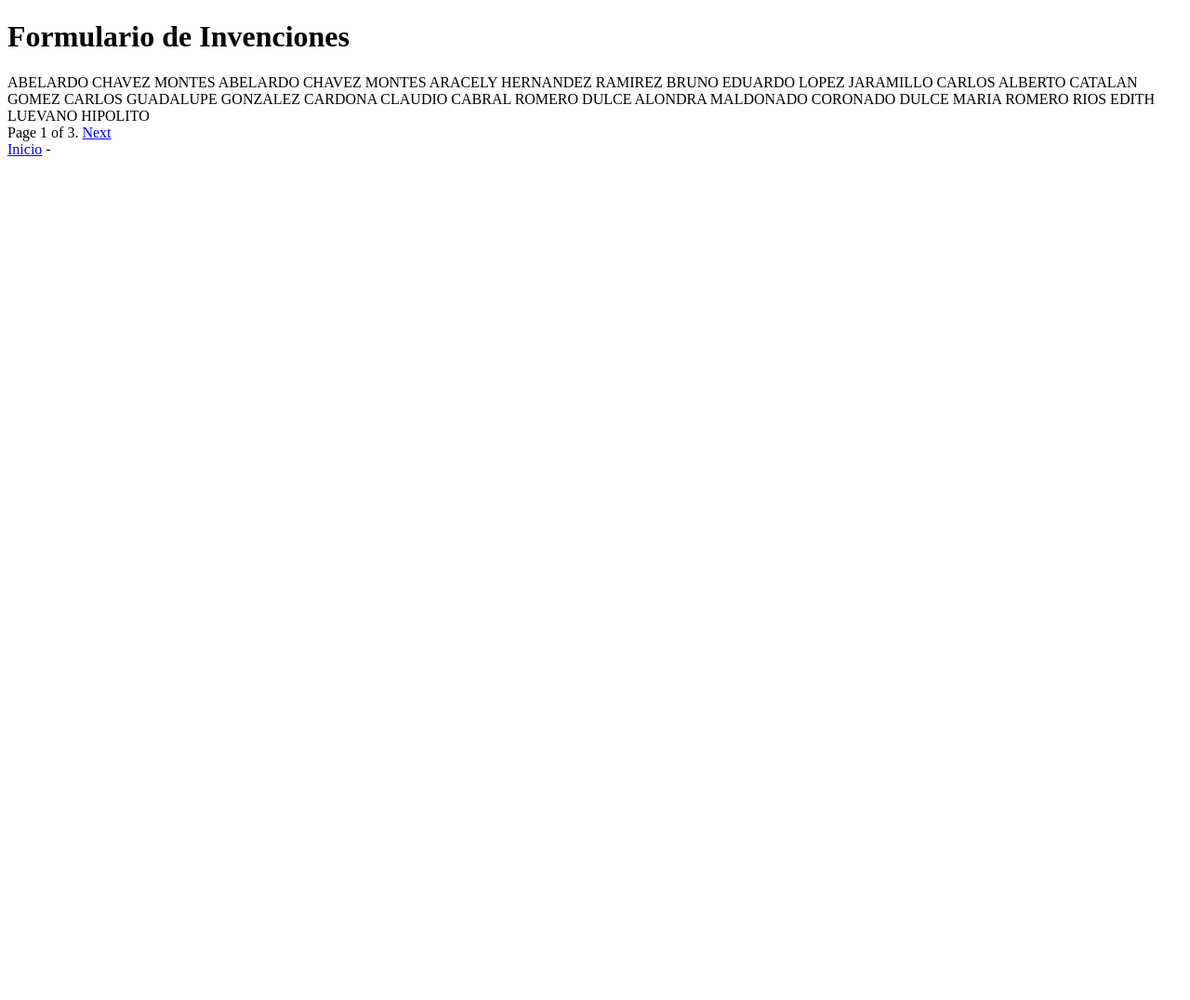
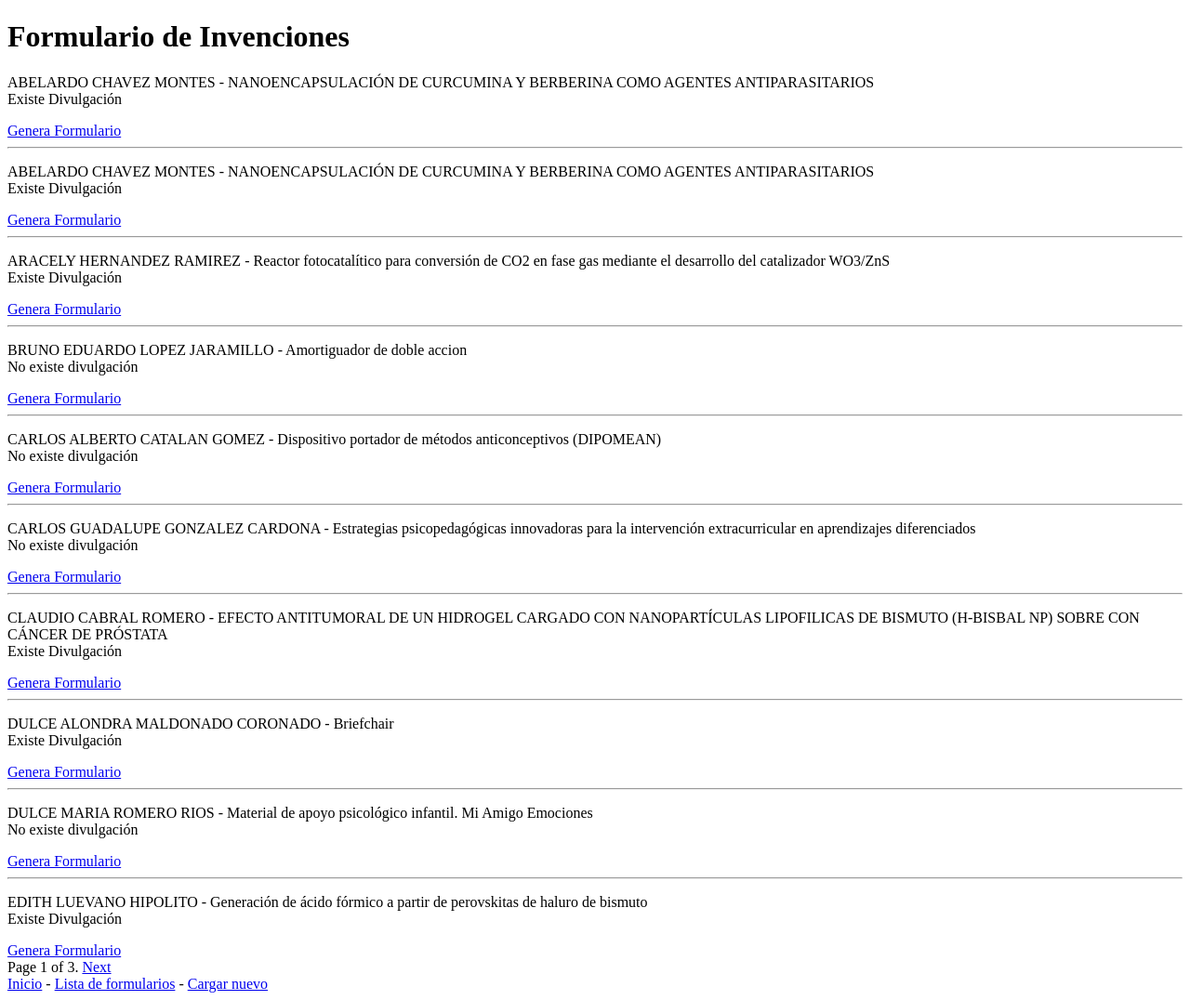
Before and after one commit to virgiliomx/formulario, a Django app: page /formulario/ in a window 1280 px wide. Shown: the whole page at 93% size. Before the commit the page ends 168 px from the top, so only its background shows below. Run offline with Django 4.2, Linux system fonts and the light colour scheme; data comes from the database, SQL or seed files in the repository; both versions use the stored data as it was after the commit.

Commit message:
Ya crea archivos de word con el formulario indicado

```diff
--- a/creaFormulario/models.py
+++ b/creaFormulario/models.py
@@ -6,12 +6,13 @@ class Formulario(models.Model):
     email_institucional = models.EmailField(null=True, )
     titulo = models.CharField(null=True, max_length=500)
     nombre = models.CharField(null=True, max_length=200)
+    dependencia = models.CharField(null=True, max_length=100)
     email = models.EmailField(null=True, )
     telefono = models.CharField(null=True, max_length=50)
     contacto = models.CharField(null=True, max_length=200)
     email_adicional = models.EmailField(null=True, )
     divulgacion = models.BooleanField(null=False, default=False)
-    divulgacion_info = models.CharField(max_length=200)
+    divulgacion_info = models.CharField(null=True, max_length=200)
     divulgacion_fecha_1 = models.DateField(
         null=True, default=django.utils.timezone.now)
     divulgacion_fecha_2 = models.DateField(
--- a/creaFormulario/urls.py
+++ b/creaFormulario/urls.py
@@ -5,4 +5,6 @@ app_name = 'creaFormulario'
 urlpatterns = [
     path('', views.formulario_list, name='listaFormulario'),
     path('carga/', views.cargaExcel, name='cargaExcel'),
+    path('<int:formulario_id>/creaFormulario/',
+         views.generaFormulario, name='generaFormulario'),
 ]
--- a/creaFormulario/views.py
+++ b/creaFormulario/views.py
@@ -1,5 +1,12 @@
+from io import StringIO
+import os
+from django.http import HttpResponse
 from django.shortcuts import render, get_object_or_404
 from django.core.paginator import Paginator, EmptyPage, PageNotAnInteger
+from django.templatetags.static import static
+from docx import Document
+from docx.shared import Inches, Pt
+from docx.enum.text import WD_PARAGRAPH_ALIGNMENT
 import openpyxl
 from .models import Formulario
 
@@ -43,11 +50,6 @@ def cargaExcel(request):
 
         wb = openpyxl.load_workbook(excel_file)
 
-        # getting all sheets
-        # sheets = wb.sheetnames
-        # getting a particular sheet
-        # worksheet = wb["Sheet1"]
-        # getting active sheet
         hoja = wb.active
         # print(hoja)
 
@@ -58,74 +60,337 @@ def cargaExcel(request):
             # Hace split al campo de título, para no crear subcarpetas
             # titulo_e = (hoja.cell(i, 6).value).split("/", 1)
             # Valida valores boleanos para ser ingresados al modelo
-            divulgacion_e = boo(hoja.cell(i, 12).value)
-            invencion_e = boo(hoja.cell(i, 28).value)
-            convenios_e = boo(hoja.cell(i, 30).value)
-            mercado_e = boo(hoja.cell(i, 33).value)
-            interes_e = boo(hoja.cell(i, 37).value)
-            discovery_e = boo(hoja.cell(i, 39).value)
-            compromiso_e = boo(hoja.cell(i, 42).value)
-            contacto_e = boo(hoja.cell(i, 35).value)
+            divulgacion_e = boo(hoja.cell(i, 13).value)
+            invencion_e = boo(hoja.cell(i, 29).value)
+            convenios_e = boo(hoja.cell(i, 31).value)
+            mercado_e = boo(hoja.cell(i, 34).value)
+            interes_e = boo(hoja.cell(i, 38).value)
+            discovery_e = boo(hoja.cell(i, 40).value)
+            compromiso_e = boo(hoja.cell(i, 43).value)
+            contacto_e = boo(hoja.cell(i, 36).value)
 
             # Fechas
-            fecha_1 = dat(hoja.cell(i, 14))
-            fecha_2 = dat(hoja.cell(i, 15))
-            fecha_3 = dat(hoja.cell(i, 16))
+            fecha_1 = dat(hoja.cell(i, 15).value)
+            fecha_2 = dat(hoja.cell(i, 16).value)
+            fecha_3 = dat(hoja.cell(i, 17).value)
 
             formulario = Formulario(email_institucional=hoja.cell(i, 4).value,
                                     # titulo=titulo_e,
-                                    titulo=hoja.cell(i, 6).value,
+                                    titulo=hoja.cell(i, 7).value,
+                                    dependencia=hoja.cell(i, 6).value,
                                     nombre=hoja.cell(i, 5).value,
                                     email=hoja.cell(i, 4).value,
-                                    telefono=hoja.cell(i, 9).value,
-                                    contacto=hoja.cell(i, 10).value,
-                                    email_adicional=hoja.cell(i, 11).value,
+                                    telefono=hoja.cell(i, 10).value,
+                                    contacto=hoja.cell(i, 11).value,
+                                    email_adicional=hoja.cell(i, 12).value,
                                     divulgacion=divulgacion_e,
-                                    divulgacion_info=hoja.cell(i, 13).value,
+                                    divulgacion_info=hoja.cell(i, 14).value,
                                     divulgacion_fecha_1=fecha_1,
                                     divulgacion_fecha_2=fecha_2,
                                     divulgacion_fecha_3=fecha_3,
                                     divulgacion_evidencia=hoja.cell(
-                                        i, 17).value,
-                                    keywords=hoja.cell(i, 18).value,
-                                    area_aplicacion=hoja.cell(i, 19).value,
-                                    tipo_invencion=hoja.cell(i, 20).value,
-                                    descripcion=hoja.cell(i, 21).value,
-                                    problematica=hoja.cell(i, 22).value,
-                                    relevantes=hoja.cell(i, 23).value,
-                                    ocurrencia=hoja.cell(i, 24).value,
-                                    obvia=hoja.cell(i, 25).value,
-                                    financiamiento=hoja.cell(i, 26).value,
+                                        i, 18).value,
+                                    keywords=hoja.cell(i, 19).value,
+                                    area_aplicacion=hoja.cell(i, 20).value,
+                                    tipo_invencion=hoja.cell(i, 21).value,
+                                    descripcion=hoja.cell(i, 22).value,
+                                    problematica=hoja.cell(i, 23).value,
+                                    relevantes=hoja.cell(i, 24).value,
+                                    ocurrencia=hoja.cell(i, 25).value,
+                                    obvia=hoja.cell(i, 26).value,
+                                    financiamiento=hoja.cell(i, 27).value,
                                     financiamiento_especifique=hoja.cell(
-                                        i, 27).value,
+                                        i, 28).value,
                                     invencion_involucramiento=invencion_e,
-                                    involucrameinto=hoja.cell(i, 29).value,
+                                    involucrameinto=hoja.cell(i, 30).value,
                                     convenios=convenios_e,
-                                    convenios_tipo=hoja.cell(i, 31).value,
-                                    necesidad=hoja.cell(i, 32).value,
+                                    convenios_tipo=hoja.cell(i, 32).value,
+                                    necesidad=hoja.cell(i, 33).value,
                                     mercado=mercado_e,
-                                    mercado_especifique=hoja.cell(i, 34).value,
+                                    mercado_especifique=hoja.cell(i, 35).value,
                                     contacto_empresa=contacto_e,
                                     contacto_especifique=hoja.cell(
-                                        i, 36).value,
+                                        i, 37).value,
                                     interes=interes_e,
-                                    interes_especifique=hoja.cell(i, 38).value,
+                                    interes_especifique=hoja.cell(i, 39).value,
                                     discovery=discovery_e,
                                     discovery_especifique=hoja.cell(
-                                        i, 40).value,
-                                    informacion_tecnica=hoja.cell(i, 41).value,
+                                        i, 41).value,
+                                    informacion_tecnica=hoja.cell(i, 42).value,
                                     compromiso=compromiso_e)
             excel_data.append(formulario)
-            print(formulario.divulgacion_evidencia)
-            # formulario.save()
-        # iterating over the rows and
-        # getting value from each cell in row
-        """for row in worksheet.iter_rows():
-            row_data = list()
-            for cell in row:
-                row_data.append(str(cell.value))
-                print(cell.value)
-            excel_data.append(row_data)"""
-        # print(excel_data)
+            print(formulario.divulgacion_fecha_1)
+            formulario.save()
+    return render(request, 'creaFormulario/cargaExcel.html', {"excel_data": excel_data})
 
-        return render(request, 'creaFormulario/cargaExcel.html', {"excel_data": excel_data})
+
+def generaFormulario(request, formulario_id):
+
+    formulario = Formulario.objects.get(pk=formulario_id)
+    docx_title = "Formulario de Invención.docx"
+    document = Document()
+    ################################
+    #           Header             #
+    ################################
+    header = document.sections[0].header
+    pheader = header.paragraphs[0]
+    logo_run = pheader.add_run()
+    logo_run.add_picture(os.path.join(
+        "static", "img/header.png"), height=Inches(1))
+    logo_run.add_break()
+    logo_run.alignment = 3
+
+    footer = document.sections[0].footer
+    pfooter = footer.paragraphs[0]
+    footer_run = pfooter.add_run()
+    footer_run.add_picture(os.path.join(
+        "static", "img/footer.png"), height=Inches(1.5))
+    footer_run.alignment = 3
+
+    ################################
+    #           Portada            #
+    ################################
+    p_tt = document.add_paragraph()
+    run_tt = p_tt.add_run("COORDINACIÓN DE TRANSFERENCIA DE TECNOLOGÍA")
+    p_pi = document.add_paragraph()
+    run_pi = p_pi.add_run("COORDINACIÓN DE PROPIEDAD INDUSTRIAL")
+    p_formulario = document.add_paragraph()
+    run_formulario = p_formulario.add_run(
+        "FORMULARIO DE DECLARACIÓN DE LA INVENCIÓN")
+    run_formulario.bold = True
+    p_tt.alignment = WD_PARAGRAPH_ALIGNMENT.CENTER
+    p_pi.alignment = WD_PARAGRAPH_ALIGNMENT.CENTER
+    p_formulario.alignment = WD_PARAGRAPH_ALIGNMENT.CENTER
+    run_formulario.font.size = Pt(45)
+
+    run_formulario.add_break()
+    run_formulario.add_break()
+
+    p_titulo = document.add_paragraph()
+    run_titulo = p_titulo.add_run(
+        f'Título del proyecto: {formulario.titulo}')
+    run_titulo.add_break()
+    run_nombre = p_titulo.add_run(
+        f'Nombre: {formulario.nombre}, Tel: {formulario.telefono}, Correo: {formulario.email},')
+    run_titulo.bold = True
+    p_titulo.alignment = WD_PARAGRAPH_ALIGNMENT.CENTER
+
+    document.add_page_break()
+
+    p_divulgacion = document.add_paragraph()
+    run_divulgacion = p_divulgacion.add_run("¿Ha realizado divulgación?")
+    run_divulgacion.add_break()
+    if not formulario.divulgacion:
+        run_respuesta_divulgacion = p_divulgacion.add_run(
+            f'{formulario.divulgacion}')
+    else:
+        run_respuesta_divulgacion = p_divulgacion.add_run(
+            f'{formulario.divulgacion}\n{formulario.divulgacion_info} en fecha {formulario.divulgacion_fecha_1}')
+        if formulario.divulgacion_fecha_2 is not None:
+            run_fecha_divulgacion_2 = p_divulgacion.add_run(
+                f', {formulario.divulgacion_fecha_2}')
+        if formulario.divulgacion_fecha_3 is not None:
+            run_fecha_divulgacion_3 = p_divulgacion.add_run(
+                f', {formulario.divulgacion_fecha_3}')
+        run_divulgacion_evidencia = p_divulgacion.add_run(
+            f', evidencia {formulario.divulgacion_evidencia}.')
+    run_divulgacion.bold = True
+
+    p_keywords = document.add_paragraph()
+    run_keywords = p_keywords.add_run(
+        "Proporcione una lista de palabras claves técnicas en español e inglés que describan su tecnología:")
+    run_keywords.add_break()
+    run_respuesta_keywords = p_keywords.add_run(f'{formulario.keywords}')
+    run_keywords.bold = True
+
+    p_area_aplicacion = document.add_paragraph()
+    run_area_aplicacion = p_area_aplicacion.add_run(
+        "Mencione el área de aplicación de su invención:")
+    run_area_aplicacion.add_break()
+    run_respuesta_area_aplicacion = p_area_aplicacion.add_run(
+        f'{formulario.area_aplicacion}')
+    run_area_aplicacion.bold = True
+
+    p_tipo = document.add_paragraph()
+    run_tipo = p_tipo.add_run("Su invención es un:")
+    run_tipo.add_break()
+    run_respuesta_tipo = p_tipo.add_run(f'{formulario.tipo_invencion}')
+    run_tipo.bold = True
+
+    p_descripcion = document.add_paragraph()
+    run_descripcion = p_descripcion.add_run(
+        "Descripción detallada de su invención:")
+    run_descripcion.add_break()
+    run_despuesta_descripcion = p_descripcion.add_run(
+        f'{formulario.descripcion}')
+    run_descripcion.bold = True
+
+    p_problematica = document.add_paragraph()
+    run_problematica = p_problematica.add_run(
+        "Mencione cuál es el problema técnico que resuelve su invención:")
+    run_problematica.add_break()
+    run_respuesta_problematica = p_problematica.add_run(
+        f'{formulario.problematica}')
+    run_problematica.bold = True
+
+    p_relevantes = document.add_paragraph()
+    run_relevantes = p_relevantes.add_run(
+        "Mencione los artículos y/o patentes más relevantes:")
+    run_relevantes.add_break()
+    run_respuesta_relevantes = p_relevantes.add_run(
+        f'{formulario.relevantes}')
+    run_relevantes.bold = True
+
+    p_ocurrencia = document.add_paragraph()
+    run_ocurrencia = p_ocurrencia.add_run(
+        "¿Cómo se le surgió la invención?")
+    run_ocurrencia.add_break()
+    run_respuesta_ocurrencia = p_ocurrencia.add_run(
+        f'{formulario.ocurrencia}')
+    run_ocurrencia.bold = True
+
+    p_obvia = document.add_paragraph()
+    run_obvia = p_obvia.add_run(
+        "¿La invención podría resultar obvia para otra persona con conocimientos medios del área?, Especifique:")
+    run_obvia.add_break()
+    run_respuesta_obvia = p_obvia.add_run(f'{formulario.obvia}')
+    run_obvia.bold = True
+
+    p_financiamiento = document.add_paragraph()
+    run_financiamiento = p_financiamiento.add_run(
+        "Este proyecto fue financiado por:")
+    run_financiamiento.add_break()
+    run_respuesta_financiamiento = p_financiamiento.add_run(
+        f'{formulario.financiamiento}')
+    run_financiamiento.bold = True
+
+    p_financiamiento_departamento = document.add_paragraph()
+    run_financiamiento_departamento = p_financiamiento_departamento.add_run(
+        "Especifique cual departamento:")
+    run_financiamiento_departamento.add_break()
+    run_respuesta_financiamiento_departamento = p_financiamiento_departamento.add_run(
+        f'{formulario.financiamiento_especifique}')
+    run_financiamiento_departamento.bold = True
+
+    p_involucramiento = document.add_paragraph()
+    run_involucramiento = p_involucramiento.add_run(
+        "¿Existe alguna otra institución, organización o empresa involucrada en el desarrollo de la invención?, Especifique:")
+    run_involucramiento.add_break()
+    run_respuesta_involucramiento = p_involucramiento.add_run(
+        f'{formulario.invencion_involucramiento}')
+    if formulario.invencion_involucramiento:
+        run_involucramiento_inv = p_involucramiento.add_run(
+            f', {formulario.involucramiento}')
+    run_involucramiento.bold = True
+
+    p_convenios = document.add_paragraph()
+    run_convenios = p_convenios.add_run(
+        "¿Existen convenios o acuerdos con terceros involucrados?, Especifique:")
+    run_convenios.add_break()
+    run_respuesta_convenios = p_convenios.add_run(
+        f'{formulario.convenios}')
+    run_convenios.bold = True
+
+    p_convenios_tipos = document.add_paragraph()
+    run_convenios_tipos = p_convenios_tipos.add_run(
+        "Especifique el tipo de convenio o acuerdo con terceros involucrados:")
+    run_convenios_tipos.add_break()
+    run_respuesta_convenios_tipos = p_convenios_tipos.add_run(
+        f'{formulario.convenios_tipo}')
+    run_convenios_tipos.bold = True
+
+    p_necesidad = document.add_paragraph()
+    run_necesidad = p_necesidad.add_run("La invención surgió a partir de:")
+    run_necesidad.add_break()
+    run_respuesta_necesidad = p_necesidad.add_run(
+        f'{formulario.necesidad}')
+    run_necesidad.bold = True
+
+    p_mercado = document.add_paragraph()
+    run_mercado = p_mercado.add_run(
+        "Ha identificado el mercado de la invención:")
+    run_mercado.add_break()
+    run_respuesta_mercado = p_mercado.add_run(f'{formulario.mercado}')
+    run_mercado.bold = True
+
+    if formulario.mercado:
+        p_mercado_especifique = document.add_paragraph()
+        run_mercado_especifique = p_mercado_especifique.add_run(
+            "Especifique:")
+        run_mercado_especifique.add_break()
+        run_respuesta_mercado_especifique = p_mercado_especifique.add_run(
+            f'{formulario.mercado_especifique}')
+        run_mercado_especifique.bold = True
+
+    p_contacto = document.add_paragraph()
+    run_contacto = p_contacto.add_run(
+        "¿Se ha contactado con alguna empresa/socio/inversionista para su posible explotación?")
+    run_contacto.add_break()
+    run_respuesta_contacto = p_contacto.add_run(f'{formulario.contacto}')
+    run_contacto.bold = True
+
+    if formulario.contacto:
+        p_contacto_especifique = document.add_paragraph()
+        run_contacto_especifique = p_contacto_especifique.add_run(
+            "Especifique:")
+        run_contacto_especifique.add_break()
+        run_respuesta_contacto_especifique = p_contacto_especifique.add_run(
+            f'{formulario.contacto_especifique}')
+        run_contacto_especifique.bold = True
+
+    p_interesada = document.add_paragraph()
+    run_interesada = p_interesada.add_run(
+        "¿Conoce alguna empresa que pudiera estar interesada?")
+    run_interesada.add_break()
+    run_respuesta_interesada = p_interesada.add_run(
+        f'{formulario.interes}')
+    run_interesada.bold = True
+
+    if formulario.interes:
+        p_interesada_especifique = document.add_paragraph()
+        run_interesada_especifique = p_interesada_especifique.add_run(
+            "Especifique:")
+        run_interesada_especifique.add_break()
+        run_respuesta_interesada_especifique = p_interesada_especifique.add_run(
+            f'{formulario.interes_especifique}')
+        run_interesada_especifique.bold = True
+
+    p_customer = document.add_paragraph()
+    run_customer = p_customer.add_run(
+        "¿Ha participado en algún proceso de customer discovery, validación de mercado, pre-incubación o programa de emprendimiento con esta invención?")
+    run_customer.add_break()
+    run_respuesta_customer = p_customer.add_run(f'{formulario.discovery}')
+    run_customer.bold = True
+
+    if formulario.discovery:
+        p_ocurrencia = document.add_paragraph()
+        run_ocurrencia = p_ocurrencia.add_run("Especifique:")
+        run_ocurrencia.add_break()
+        run_respuesta_ocurrencia = p_ocurrencia.add_run(
+            f'{formulario.discovery_especifique}')
+        run_ocurrencia.bold = True
+
+    p_informacion_tecnica = document.add_paragraph()
+    run_informacion_tecnica = p_informacion_tecnica.add_run(
+        "Información técnica:")
+    run_informacion_tecnica.add_break()
+    run_respuesta_informacion_tecnica = p_informacion_tecnica.add_run(
+        f'{formulario.informacion_tecnica}')
+    run_informacion_tecnica.bold = True
+
+    p_compromiso = document.add_paragraph()
+    run_compromiso = p_compromiso.add_run(
+        "Me comprometo a dar seguimiento a las acciones que me sean requeridas por el Centro de Incubación de Empresas y Transferencia de Tecnología con respecto a la protección y comercialización de la invención:")
+    run_compromiso.add_break()
+    run_respuesta_compromiso = p_compromiso.add_run(
+        f'{formulario.compromiso}')
+    run_compromiso.bold = True
+
+    ################################
+    # Genera documento para guardar#
+    ################################
+    response = HttpResponse(
+        content_type='application/vnd.openxmlformats-officedocument.wordprocessingml.document')
+    response['Content-Disposition'] = 'attachment; filename=' + docx_title
+    document.save(response)
+    return response
--- a/templates/base.html
+++ b/templates/base.html
@@ -14,10 +14,11 @@
 </head>
 <body>
 
-    <div class="main-container">
+    <div class="container">
         {% block content %}{% endblock %}
+
+        <a href="{% url "index" %}">Inicio</a> - <a href="{% url "creaFormulario:listaFormulario" %}">Lista de formularios</a> - <a href="{% url "creaFormulario:cargaExcel" %}">Cargar nuevo</a>
     </div>
-    <a href="{% url "index" %}">Inicio</a> -
 </body>
 <script language="JavaScript" type="text/javascript" src="{% static 'js/main.js'%}"></script>
 </html>
--- a/templates/creaFormulario/index.html
+++ b/templates/creaFormulario/index.html
@@ -6,7 +6,18 @@
 {% block content %}
 <h1>Formulario de Invenciones</h1>
     {% for formu in formulario %}
-        {{ formu.nombre }}
+    <div>
+        <p>{{ formu.nombre }} - {{ formu.titulo }}<br>
+            {% if formu.divulgacion %}
+                Existe Divulgación
+            {% else %}
+                No existe divulgación
+            {% endif %} </p>
+            <a href="{% url "creaFormulario:generaFormulario" formu.id %}">Genera Formulario</a>
+        {% if not forloop.last %}
+            <hr>
+        {% endif %}
+    </div>
     {% endfor %}
     {% include "pagination.html" with page=formulario %}
 {% endblock %}
```
Also changed, not shown: creaFormulario/migrations/0002_formulario_dependencia.py (added), creaFormulario/migrations/0003_alter_formulario_divulgacion_info.py (added), db.sqlite3, static/img/footer.png (added), static/img/header.png (added).
